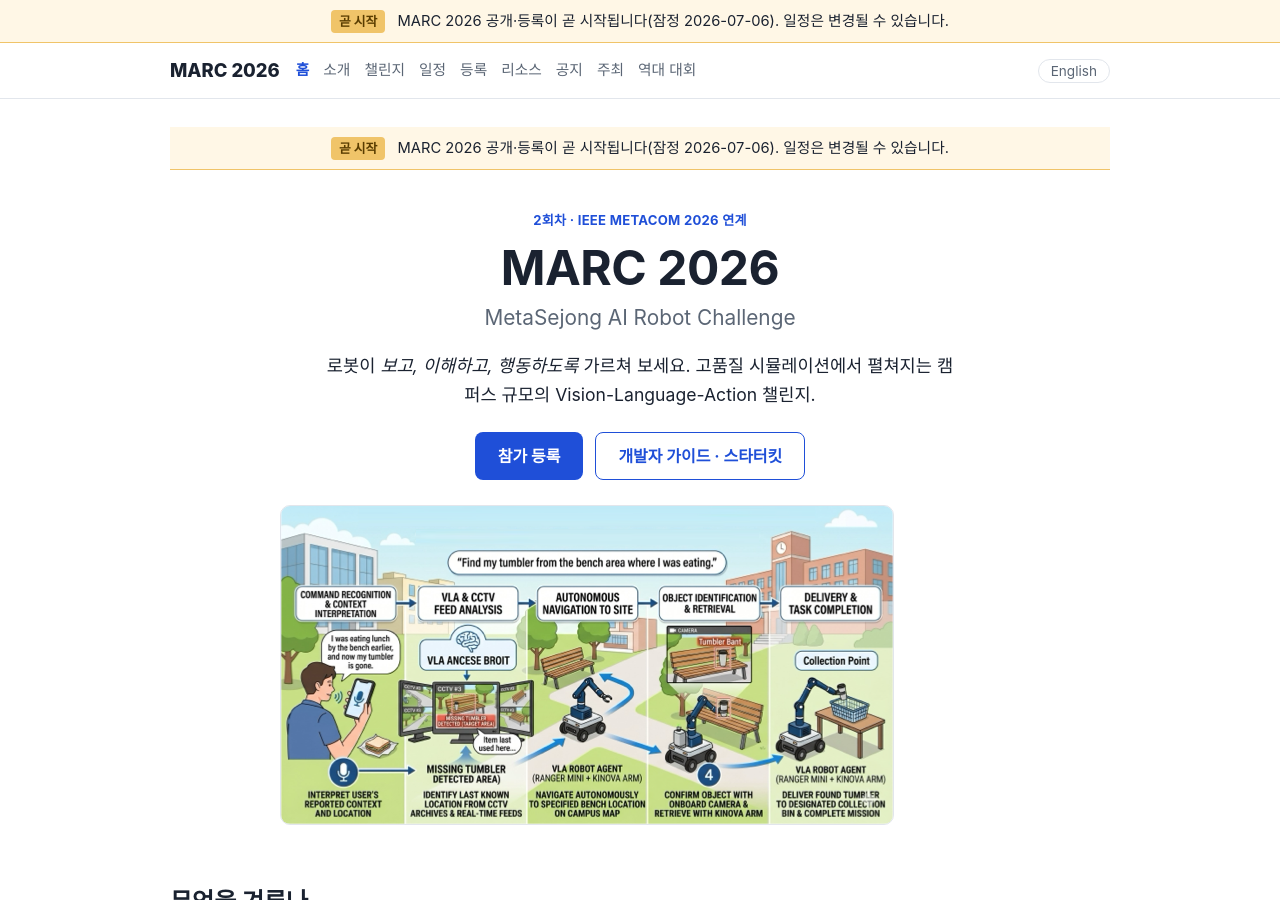
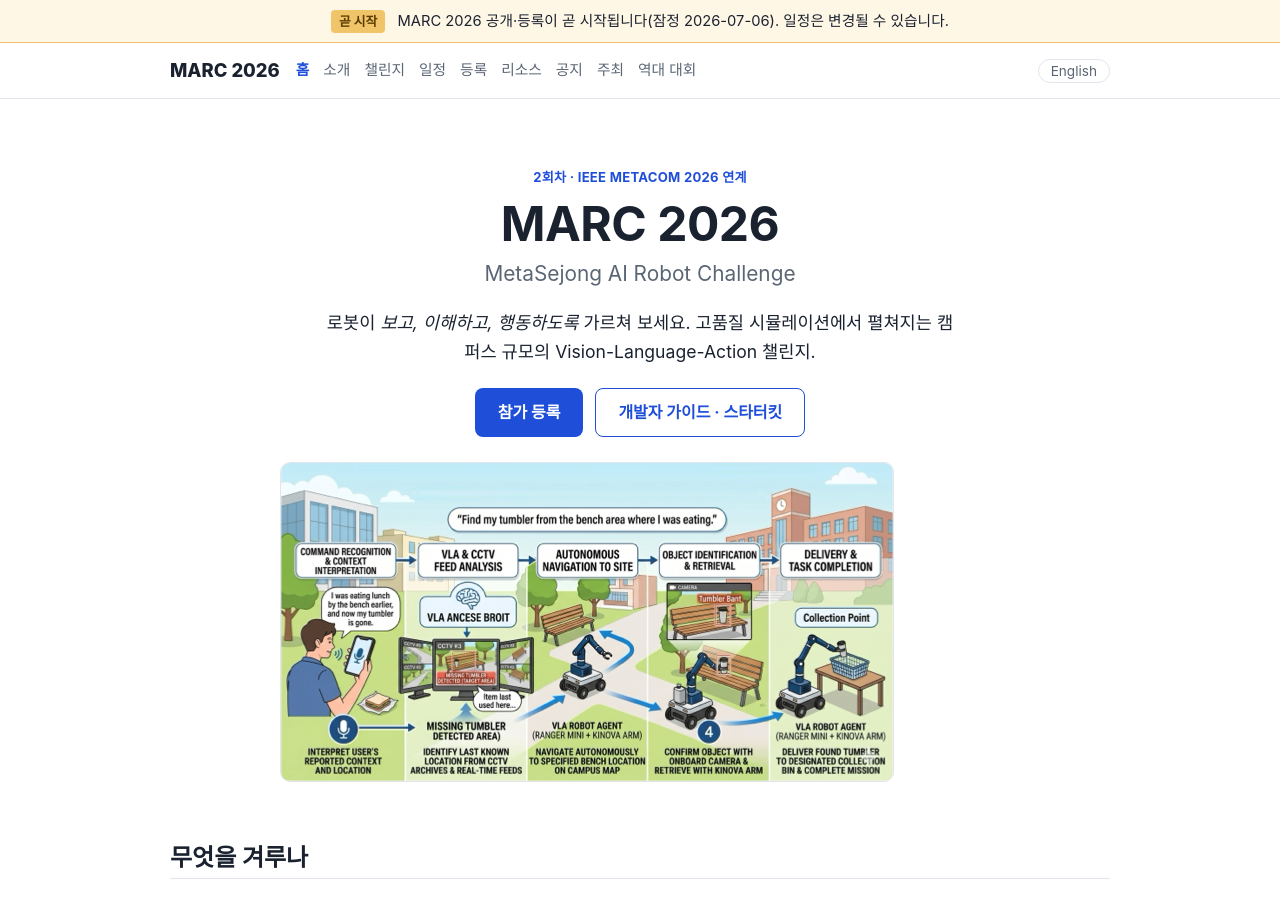
Before and after one commit to marc-challenge/marc-challenge.github.io, a Jekyll site: the page built from _ko/index.md, in a window 1280 px wide and 900 px high. Built offline with Jekyll 4.4.1, drawn with Linux system fonts in a browser that asks for light colours.

Commit message:
fix(home): season-banner 중복 제거(레이아웃 전역 1회만 렌더)

```diff
--- a/_ko/index.md
+++ b/_ko/index.md
@@ -6,8 +6,7 @@
 permalink: /ko/
 ---
 <!-- [P2·P3 주, P1 보조] Home / 랜딩 — 등록 전환(P3)·흥미 유발(P2) 최우선 -->
-
-{% include season-banner.html %}
+<!-- season-banner 는 _layouts/default.html 에서 전역(상단) 1회 렌더; 본문에서 중복 include 금지 -->
 
 <section class="hero">
   <p class="hero__eyebrow">2회차 · IEEE MetaCom 2026 연계</p>
```
Also changed, not shown: _en/index.md (+1 -2 lines).
